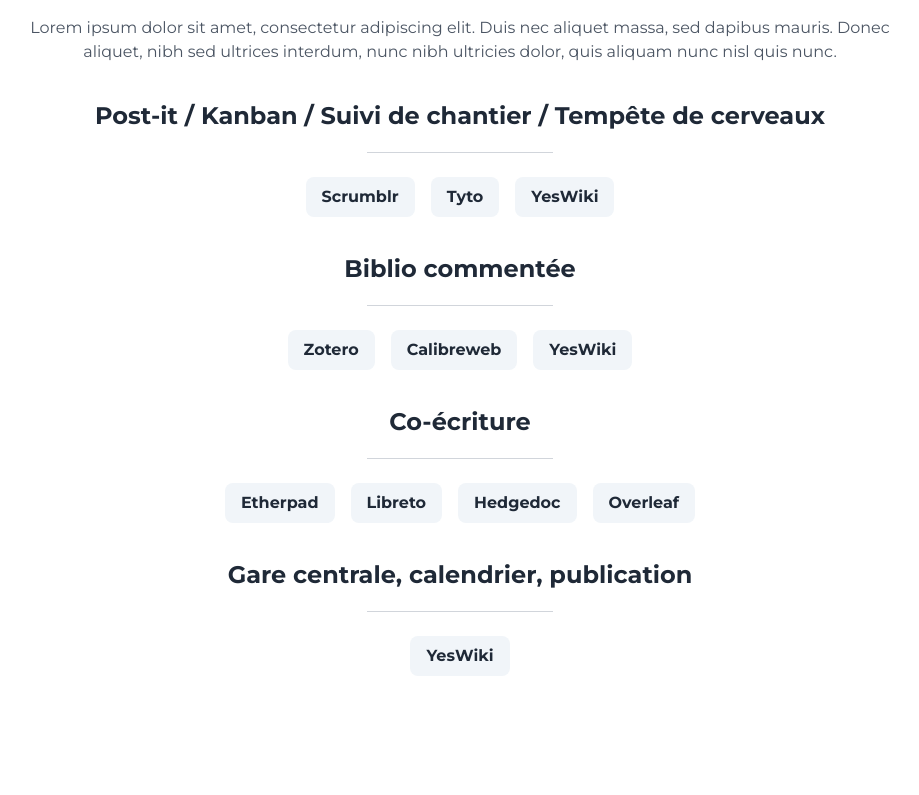
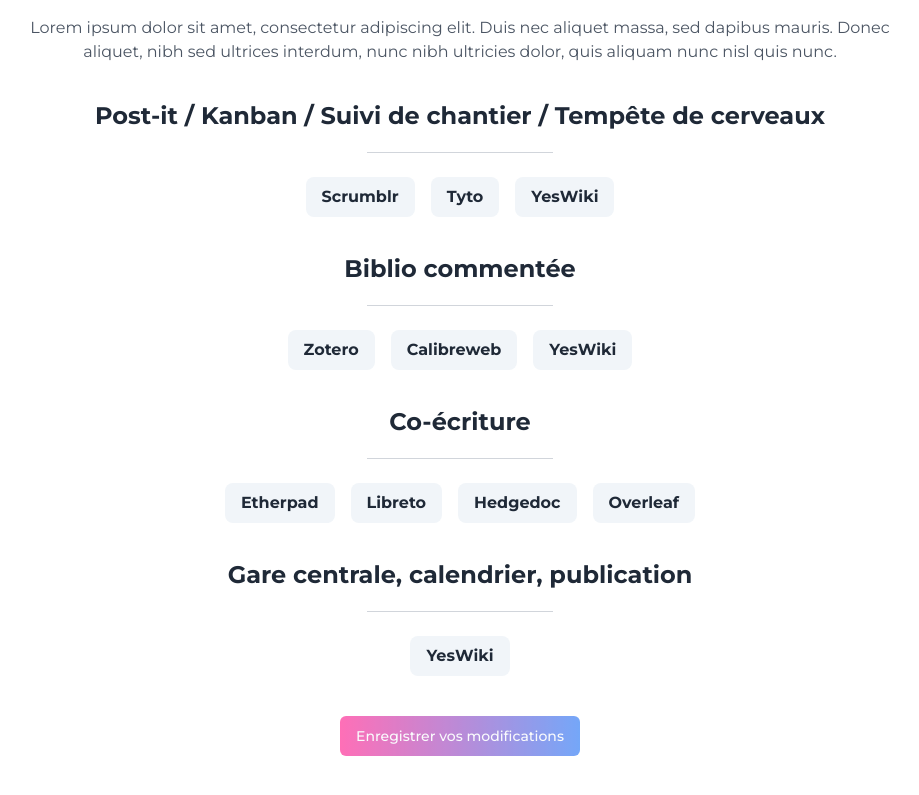
Before and after one commit to mikechpi/WorkShop, a Next.js app in the folder front-end/: page / in a window 1280 px wide. Shown: the part 215-1010 px from the top of the page, without its empty margins (180-1099 px from the left). Before the commit the page ends 947 px from the top, so only its background shows below. Built offline with nearby package versions, Linux system fonts and the light colour scheme.

Commit message:
added a new button

```diff
--- a/front-end/src/app/components/layout/ChooseApps.tsx
+++ b/front-end/src/app/components/layout/ChooseApps.tsx
@@ -2,6 +2,7 @@ import React from 'react'
 import SectionComponent from '../SectionComponent'
 import BundleAppsInfos from './BundleAppsInfos'
 import { BundleAppsData } from '@/app/constants/BundleAppsInfos'
+import { Button } from '@/components/ui/button'
 
 const ChooseApps = () => {
   return (
@@ -19,6 +20,9 @@ const ChooseApps = () => {
             })
 
         }
+        <div className="text-center my-6">
+          <Button className="bg-gradient-to-r from-[#FF3399] to-[#3B82F6] opacity-70 mt-4">Enregistrer vos modifications</Button>
+        </div>
     </SectionComponent>
   )
 }
```
